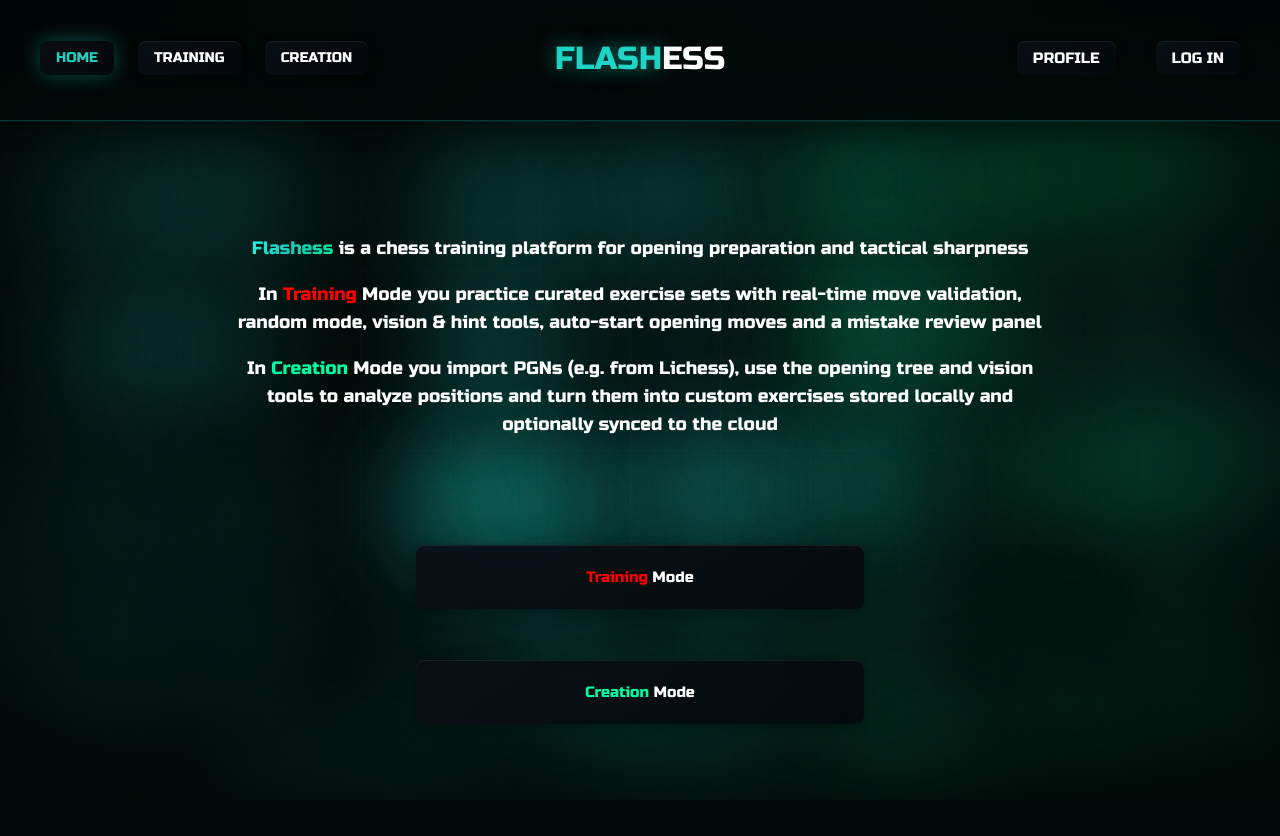
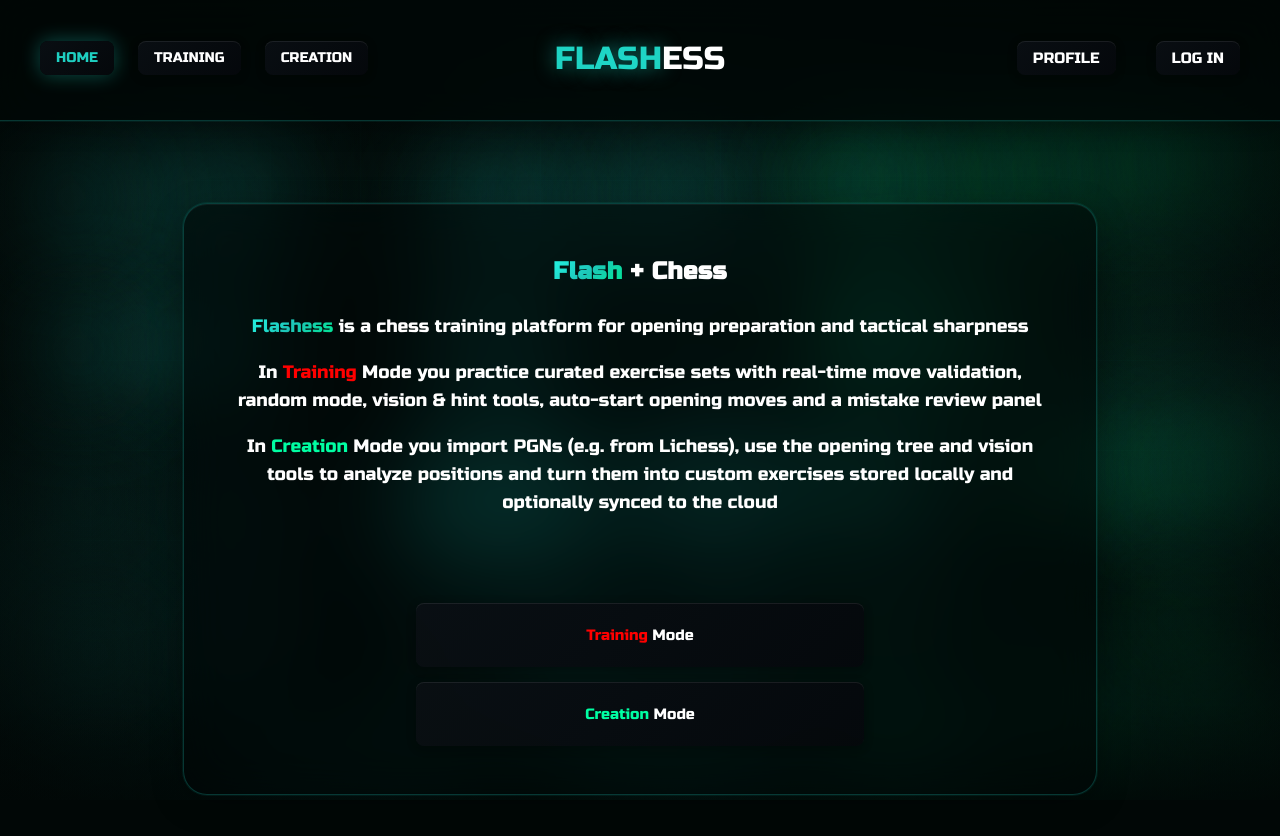
Before and after one commit to Krzysztof-Jaminski/Flashess, a Next.js app: page / in a window 1280 px wide. Shown: the top 836 px of the page. Built offline with nearby package versions, Linux system fonts and the light colour scheme; a web font is replaced by a local one.

Commit message:
Update home-page.tsx

```diff
--- a/app/home-page.tsx
+++ b/app/home-page.tsx
@@ -22,17 +22,19 @@
       {/* Nowoczesne animowane tło inspirowane Prisma.io */}
       <AnimatedBackground variant="home" />
 
-      <main className="content-layer w-full flex flex-col !pt-[0rem] !pb-[8rem] !pl-[0rem] !pr-[0rem] box-border gap-[2.625rem] max-w-full mq1225:!pb-[6rem] mq1225:box-border mq450:gap-[1.313rem] mq450:!pb-[4rem] mq450:box-border mq1525:h-auto">
-        <main className="w-full flex flex-col gap-[5.062rem] max-w-full text-left text-[0.938rem] text-White font-['Russo_One'] mq850:gap-[2.5rem] mq450:gap-[1.25rem]">
+      <main className="content-layer w-full flex flex-col items-center !pt-[0rem] !pb-[6rem] !pl-[0rem] !pr-[0rem] box-border gap-[2.625rem] max-w-full mq1225:!pb-[4rem] mq1225:box-border mq450:gap-[1.5rem] mq450:!pb-[3rem] mq450:box-border">
         <div className="w-full">
           <TopBar />
         </div>
-          <section className="w-full flex flex-row items-center justify-center gap-[6.375rem] mq850:gap-[3.188rem] mq450:gap-[1.563rem] mq1525:flex-wrap max-w-[1400px] mx-auto">
-            <div className="flex-1 flex flex-col items-center justify-center gap-[43rem] max-w-full mq850:gap-[21.5rem] mq1225:min-w-full mq450:gap-[10.75rem]">
-              <div className="self-stretch flex flex-row items-center justify-center w-full mq1525:flex-wrap">
-                <section className="w-full max-w-[52rem] flex flex-col items-center justify-center !pt-[2rem] !pb-[0rem] !pl-[0rem] !pr-[0rem] box-border text-center text-[0.938rem] font-['Russo_One'] mq850:!pt-[1.5rem] mq850:box-border mq850:min-w-full mq1525:flex-1">
+
+        <main className="w-full flex flex-col items-center justify-center px-4 text-left text-[0.938rem] text-White font-['Russo_One']">
+          <section className="w-full flex items-center justify-center mt-8 md:mt-10">
+            <div className="w-full max-w-[52rem] glass-panel rounded-3xl py-10 md:py-12 px-6 md:px-10 flex flex-col items-center justify-center text-center gap-[3.5rem] mq850:gap-[2.5rem] mq450:gap-[1.75rem]">
               <div className="self-stretch flex flex-col items-center justify-start gap-[5rem] max-w-full mq850:gap-[2.5rem] mq450:gap-[1.5rem]">
                 <div className="relative z-[1]">
+                  <h1 className="mt-0 md:mt-1 mb-5 md:mb-6 text-xl md:text-2xl tracking-wide">
+                    <span className="gradient-text">Flash</span> + Chess
+                  </h1>
                   <p className="!m-0 text-lg">
                     <span className="text-[rgba(36,245,228,0.84)] gradient-text">
                       Flashess
@@ -59,8 +61,9 @@
                     optionally synced to the cloud
                   </p>
                 </div>
-                    <div className="self-stretch flex flex-row items-center justify-center !pt-[2rem] !pb-[0rem] !pl-[0rem] !pr-[0rem] box-border max-w-full">
-                      <div className="flex flex-col items-center justify-start gap-[3.5rem] max-w-full mq450:gap-[1.75rem]">
+
+                <div className="self-stretch flex flex-row items-center justify-center !pt-[0.75rem] !pb-[0rem] !pl-[0rem] !pr-[0rem] box-border max-w-full">
+                  <div className="flex flex-col items-center justify-start gap-[1.25rem] max-w-full mq450:gap-[0.75rem]">
                     <Buttons
                       property1="Default"
                       logInButtonMarginTop="unset"
@@ -84,8 +87,6 @@
                   </div>
                 </div>
               </div>
-                </section>
-              </div>
             </div>
           </section>
         </main>
```
Lines whose indentation alone changed are shown as unchanged.
